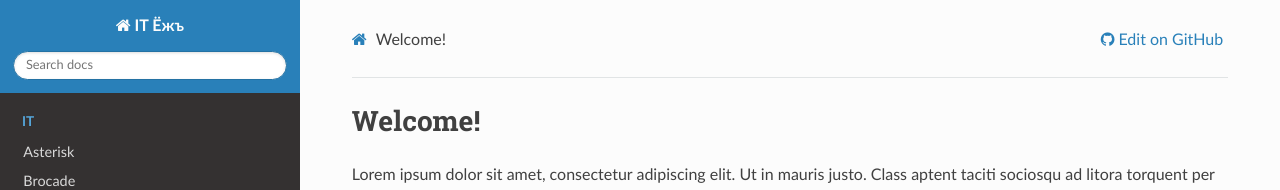
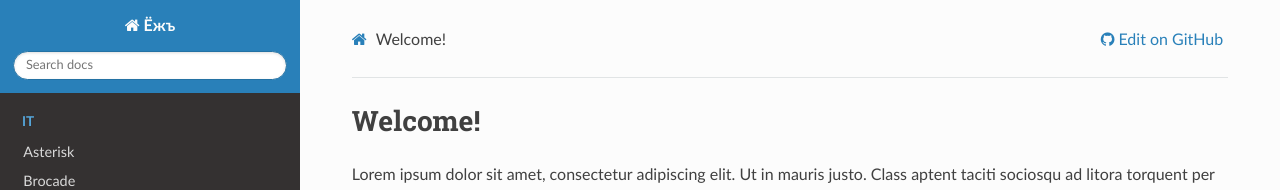
Before and after one commit to jeffscrum/jeffscrum.github.io, a Sphinx documentation site: the page built from source/index.rst, in a window 1280 px wide. Shown: the top 190 px of the page. Built offline with Sphinx 7.4.7 and the Read the Docs theme 2.0.0, drawn with Linux system fonts in a browser that asks for light colours.

Commit message:
Update conf.py

```diff
--- a/source/conf.py
+++ b/source/conf.py
@@ -17,7 +17,7 @@ import sphinx_rtd_theme
 
 # -- Project information -----------------------------------------------------
 
-project = u'IT Ёжъ'
+project = u'Ёжъ'
 copyright = u'2022, Jeff Scrum'
 author = u'Jeff Scrum'
 language = 'en'
@@ -105,7 +105,7 @@ exclude_patterns = ['_build', 'Thumbs.db', '.DS_Store']
 html_theme = 'sphinx_rtd_theme'
 #html_favicon = '_static/images/favicon.ico'
 html_baseurl = 'https://pages.ksomov.ru'
-html_title = 'IT Ёжъ'
+html_title = 'Ёжъ'
 html_theme_options = {
     'analytics_id': 'G-NP47XWF3FQ',
     'analytics_anonymize_ip': False
```
